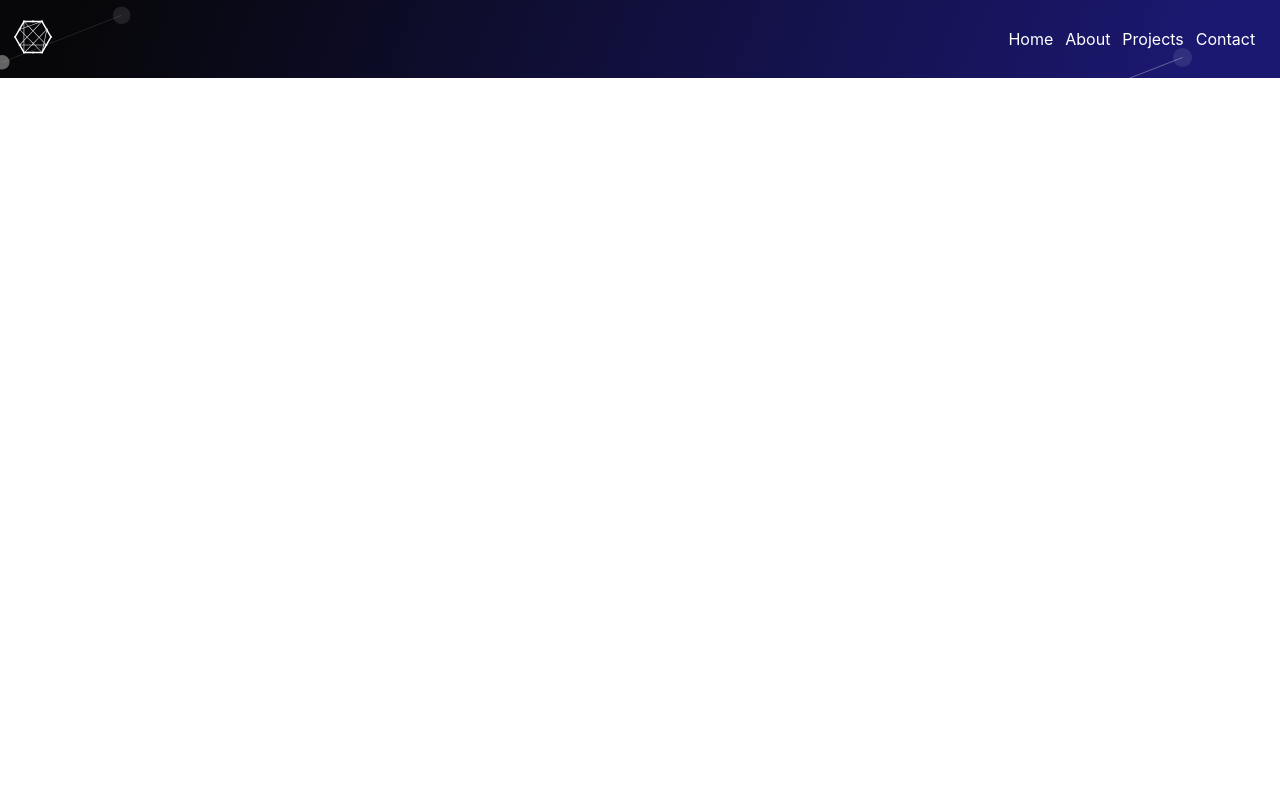
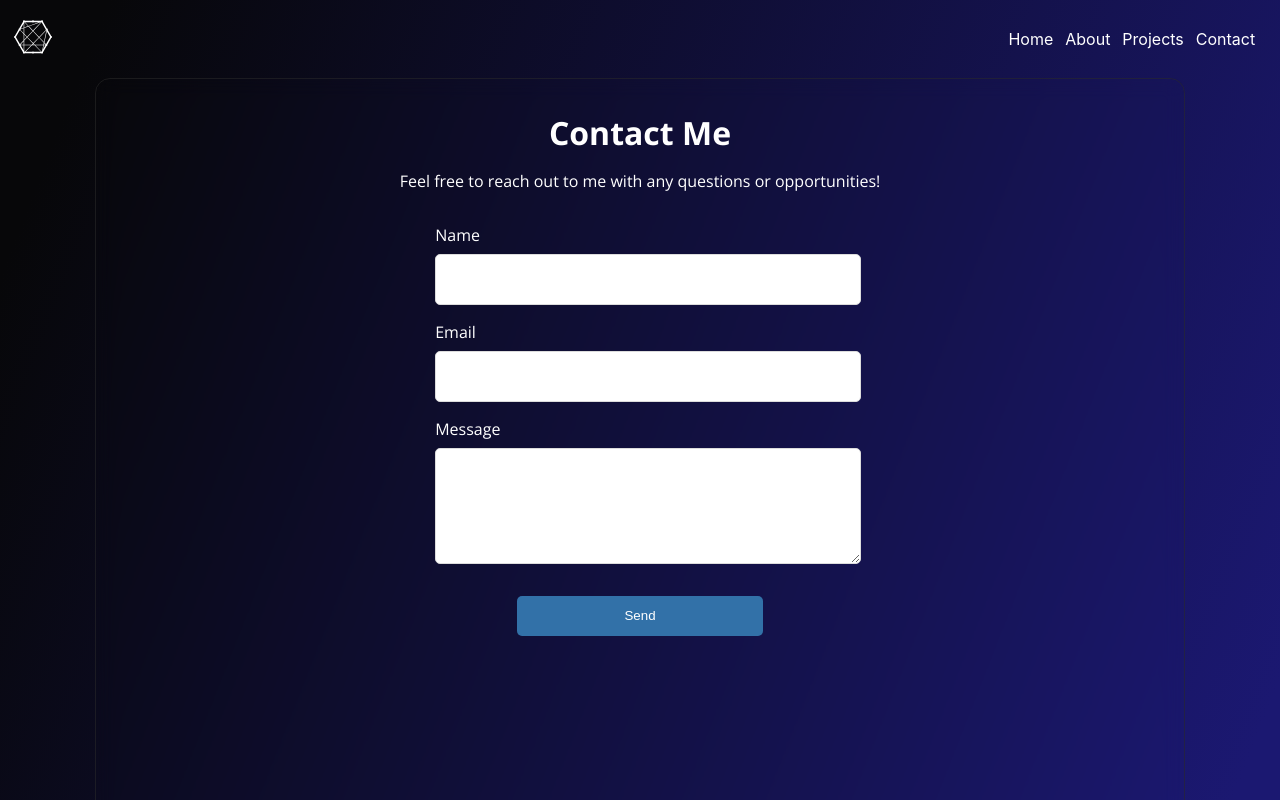
Before and after one commit to Matta-Sai/matta-sai.github.io, a React (Create React App) app: page /contact in a window 1280 px wide. Shown: the top 800 px of the page. Built offline with nearby package versions, Linux system fonts and the light colour scheme; a web font is replaced by a local one.

Commit message:
Added Glass background and contact me form using EmailJs

```diff
--- a/package.json
+++ b/package.json
@@ -4,6 +4,7 @@
   "version": "0.1.0",
   "private": true,
   "dependencies": {
+    "@emailjs/browser": "^4.4.1",
     "@tsparticles/react": "^3.0.0",
     "cra-template": "1.2.0",
     "history": "^5.3.0",
@@ -13,6 +14,7 @@
     "react-router-dom": "^7.1.1",
     "react-scripts": "5.0.1",
     "react-slick": "^0.30.3",
+    "styled-components": "^6.1.13",
     "tsparticles": "^3.7.1",
     "web-vitals": "^4.2.4"
   },
--- a/src/App.js
+++ b/src/App.js
@@ -1,23 +1,24 @@
 import {Routes, Route} from "react-router-dom"
 
-import ParticlesComponent from "./components/ParticlesComponent"
+//import ParticlesComponent from "./components/ParticlesComponent"
 import Home from './components/Home'
 import About from './components/About'
 import Projects from './components/Projects'
 import Header from "./components/Header"
+import ContactForm from "./components/ContactForm"
 
 
 import './App.css';
 
 const App = () => (
   <div className = "app-container">
-    <ParticlesComponent />
     <Header className = "header" />
     <div className = "app-body">
       <Routes>
         <Route  path = "/" element = {<Home />} />
         <Route path = "/about"  element = {<About />} />
         <Route path = "/projects"  element = {<Projects />} />
+        <Route path = "/contact"  element = {<ContactForm />} />
       </Routes>
     </div>
 
--- a/src/components/About/index.css
+++ b/src/components/About/index.css
@@ -3,7 +3,12 @@
     display: flex;
     flex-direction: column;
     align-items: center;
+    backdrop-filter: blur(10px);
+    border-radius: 15px;
+    border: 1px solid rgba(43, 43, 43, 0.568);
     height: 100%;
+    margin-left: 2%;
+    margin-right: 2%;
     background-size: cover;
 }
 
--- /dev/null
+++ b/src/components/ContactForm/index.js
@@ -0,0 +1,130 @@
+import React, { useRef } from "react";
+import emailjs from "@emailjs/browser";
+import styled from "styled-components";
+
+const ContactForm = () => {
+  const form = useRef();
+
+  const sendEmail = (e) => {
+    e.preventDefault();
+
+    emailjs
+      .sendForm(
+        "service_z8z74fa",
+        "template_ub7f7du",
+        form.current,{
+        publicKey:
+        "rrDNE6Uop4_MUi-GS"
+        })
+      .then(
+        (result) => {
+          console.log(result.text);
+          console.log("message sent");
+        },
+        (error) => {
+          console.log(error.text);
+        }
+      );
+    e.target.reset();
+  };
+
+  return (
+    <StyledContactForm>
+        <h1>Contact Me</h1>
+        <p>Feel free to reach out to me with any questions or opportunities!</p>
+      <form ref={form} onSubmit={sendEmail}>
+        <label>Name</label>
+        <input type="text" name="user_name" />
+        <label>Email</label>
+        <input type="email" name="user_email" />
+        <label>Message</label>
+        <textarea name="message" />
+        <input type="submit" value="Send" />
+      </form>
+    </StyledContactForm>
+  );
+};
+
+export default ContactForm;
+;
+
+// Styles
+const StyledContactForm = styled.div`
+    width: 80%;
+    display: flex;
+    height: 100vh;
+    justify-self: center;
+    flex-direction: column;
+    text-align: center;
+    align-items: center;
+    margin-right :2%
+    margin-left: 2%;
+    margin-bottom: 2%;
+    align-self: center;
+    font-family: "Open Sans";
+    background-size: cover;
+    padding: 2rem;
+    border-radius: 15px;
+    border: 1px solid rgba(43, 43, 43, 0.568);
+    backdrop-filter: blur(10px);
+    color: #ffffff;
+
+    h1 {
+      font-size: 2rem;
+      margin: 0;
+    }
+
+  form {
+    display: flex;
+    align-items: flex-start;
+    flex-direction: column;
+    width: 40%;
+    min-width: 300px;
+    font-size: 16px;
+
+    input {
+      width: 100%;
+      height: 35px;
+      padding: 7px;
+      outline: none;
+      border-radius: 5px;
+      border: 1px solid rgb(220, 220, 220);
+
+      &:focus {
+        border: 2px solid rgba(0, 206, 158, 1);
+      }
+    }
+
+    textarea {
+      max-width: 100%;
+      min-width: 100%;
+      width: 100%;
+      max-height: 100px;
+      min-height: 100px;
+      padding: 7px;
+      outline: none;
+      border-radius: 5px;
+      border: 1px solid rgb(220, 220, 220);
+
+      &:focus {
+        border: 2px solid rgba(0, 206, 158, 1);
+      }
+    }
+
+    label {
+      margin-top: 1rem;
+      margin-bottom: 0.5rem;
+    }
+
+    input[type="submit"] {
+      margin-top: 2rem;
+      height: 40px;
+      cursor: pointer;
+      width: 60%;
+      align-self: center;
+      background: rgb(50, 113, 168);
+      color: white;
+      border: none;
+    }
+  }
+`;
--- a/src/components/Home/index.js
+++ b/src/components/Home/index.js
@@ -1,49 +1,50 @@
 import {Component} from "react"
 import About from "../About"
-//import ParticlesComponent from "../ParticlesComponent"
+import ParticlesComponent from "../ParticlesComponent"
 import Projects from '../Projects'
+import ContactForm from "../ContactForm"
 import Resume from "../../assets/Matta-Sai-Resume-20241230.pdf"
 import { BsFacebook ,BsInstagram,BsLinkedin,BsGithub  } from "react-icons/bs";
 import "./index.css"
 
 
-const professionsList = [
-    "Full Stack Devoloper","Photographer", "Tech Enthusiast ", "IT Support Ast",
-]
+// const professionsList = [
+//     "Full Stack Devoloper","Photographer", "Tech Enthusiast ", "IT Support Ast",
+// ]
 
 class Home extends Component {
     state = {
-        randomProfession : "Full Stack Devoloper"
+        randomProfession : "Aspiring React Developer"
     }
 
-    componentDidMount() {
-        this.startInterval()
-    }
+    // componentDidMount() {
+    //     this.startInterval()
+    // }
 
-    componentWillUnmount() {
-        clearInterval(this.intervalId)
-    }
+    // componentWillUnmount() {
+    //     clearInterval(this.intervalId)
+    // }
 
-    startInterval = () => {
-        const intervalId = setInterval(this.randomizeProfession, 3000)
-        console.log(intervalId)
-    }
+    // startInterval = () => {
+    //     const intervalId = setInterval(this.randomizeProfession, 3000)
+    //     console.log(intervalId)
+    // }
 
-    randomizeProfession = () => {
-        const randomNumber = Math.floor(Math.random() * (professionsList.length))
-        this.setState({randomProfession : professionsList[randomNumber]})
-    }
+    // randomizeProfession = () => {
+    //     const randomNumber = Math.floor(Math.random() * (professionsList.length))
+    //     this.setState({randomProfession : professionsList[randomNumber]})
+    // }
 
     render() {
         const {randomProfession} = this.state
         return(
             <>
-            {/* <ParticlesComponent />   */}
             <div className = "home-container">
+            <ParticlesComponent />
             <div className = "home-content-container">
                 <div className = "name-container">
                     <h1 className = "name" >Im, Sai</h1>
-                    <p className ="profession-sub">I'm a <span className= "profession">{randomProfession}</span></p>
+                    <p className ="profession-sub">I'm an <span className= "profession">{randomProfession}</span></p>
                 </div>
                 <div className = "links-container">
                     <button className="link-item">
@@ -74,6 +75,7 @@
             </div>
             <About />
             <Projects />
+            <ContactForm />
             </>
         )
     }
--- a/src/components/ParticlesComponent.js
+++ b/src/components/ParticlesComponent.js
@@ -35,7 +35,7 @@
           value: "transparent"
         },
         image: "",
-        position: "",
+        position: "absolute",
         repeat: "",
         size: "",
         opacity: 1
@@ -367,7 +367,7 @@
         size: {
           value: {
             min: 1,
-            max: 10
+            max: 3
           },
           animation: {
             count: 0,
--- a/src/components/Projects/index.css
+++ b/src/components/Projects/index.css
@@ -2,11 +2,15 @@
 .projects-container {
     display: flex;
     flex-direction: column;
-    width: 100vw;
-    padding: 2%;
+    margin-left: 2%;
+    margin-right: 2%;
+    margin-top: 2%;
     color: #ffffff;
     font-family: "Open Sans";
     align-items: center;
+    border-radius: 15px;
+    border: 1px solid rgba(43, 43, 43, 0.568);
+    backdrop-filter: blur(10px);
 }
 
 .projects-list{
```
Also changed, not shown: 1 other file (tests, documents, lock files or other folders).
